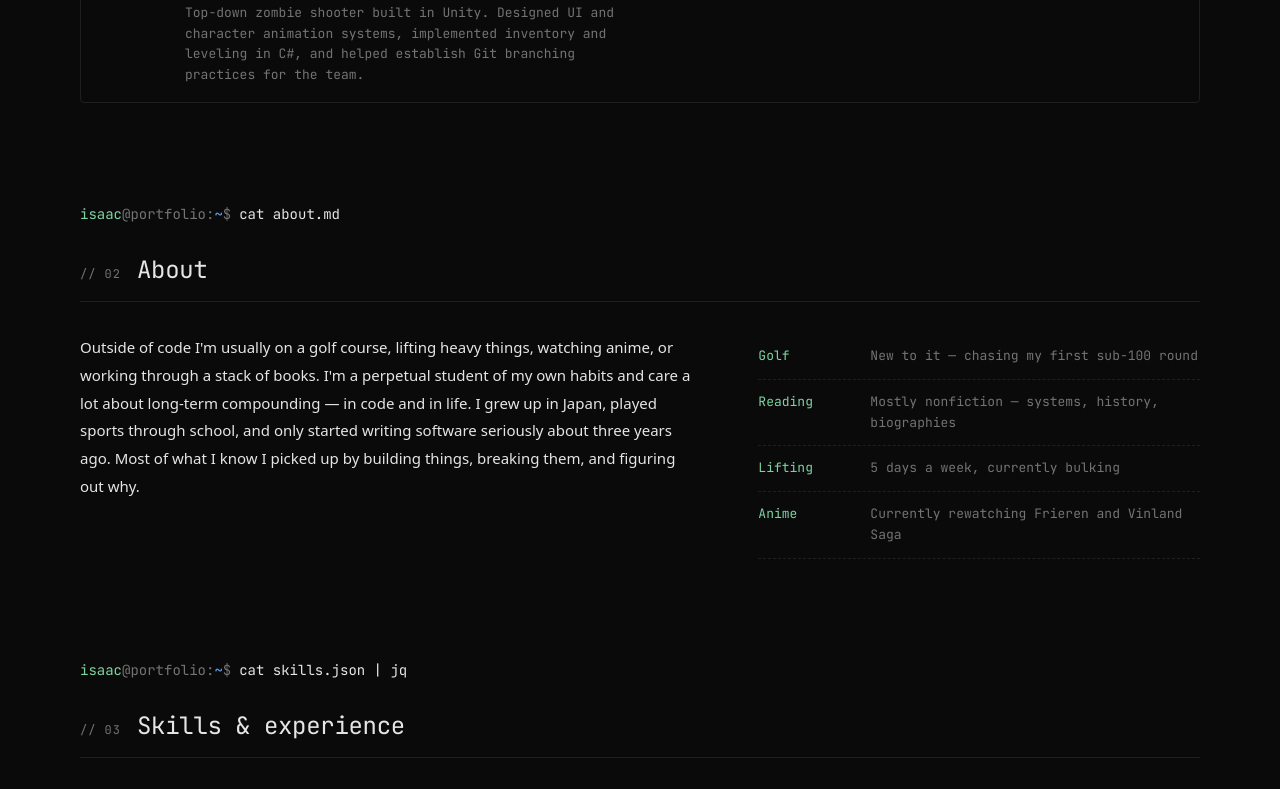
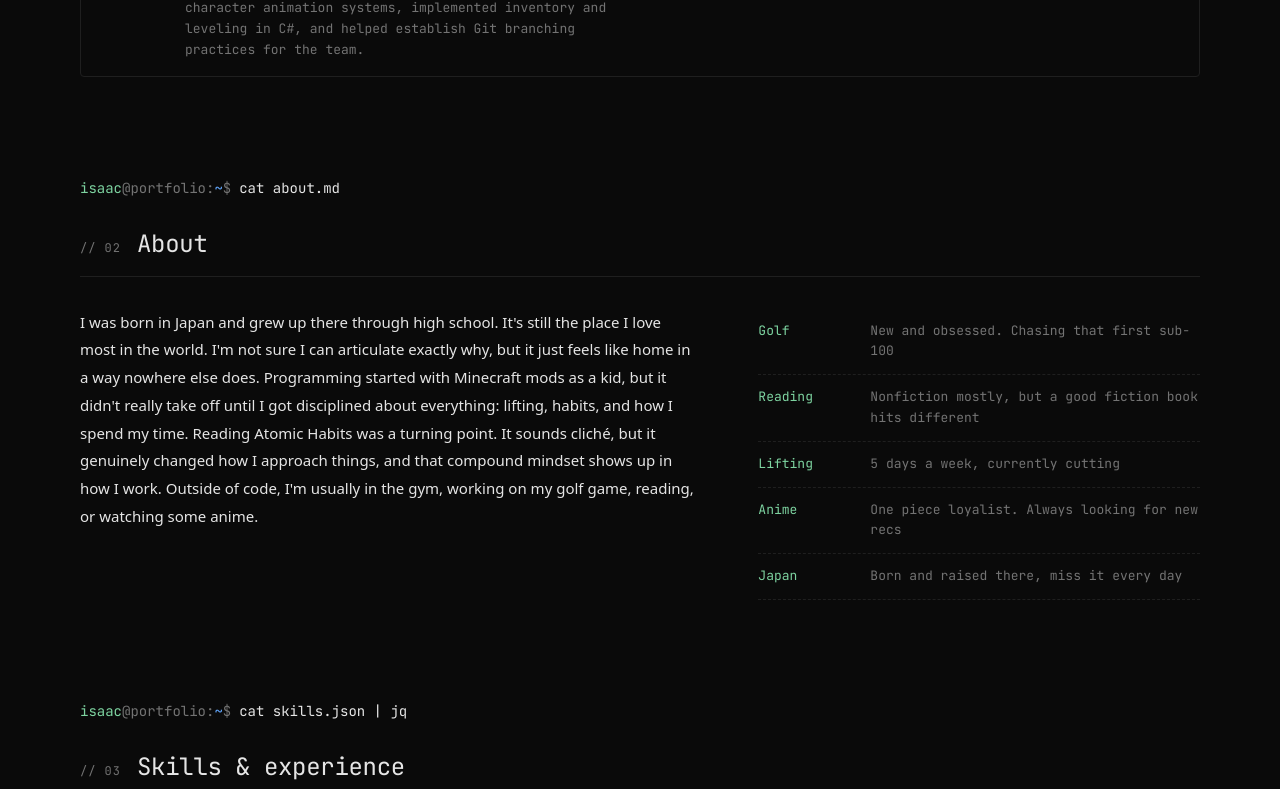
Before and after one commit to merleezy/portfolio-site, a React (Vite) app: page / in a window 1280 px wide. Shown: the part 1139-1928 px from the top of the page. Built offline with nearby package versions, Linux system fonts and the light colour scheme.

Commit message:
Update personal narrative and interests in portfolio data

```diff
--- a/src/data/portfolio.js
+++ b/src/data/portfolio.js
@@ -5,7 +5,7 @@ export const portfolio = {
   role: "Software Developer",
   location: "New Orleans, LA",
   intro:
-    "Recent computer science graduate from Florida State University. I spend most of my time building side projects, learning by shipping, and sharpening the fundamentals. This site is a quick look at what I've been working on.",
+    "CS grad from Florida State. I build things, break them, and learn more from the second part than the first.",
 
   status: "Open to new-grad roles - graduated Spring 2026",
 
@@ -61,15 +61,19 @@ export const portfolio = {
   ],
 
   about: {
-    body: "Outside of code I'm usually on a golf course, lifting heavy things, watching anime, or working through a stack of books. I'm a perpetual student of my own habits and care a lot about long-term compounding — in code and in life. I grew up in Japan, played sports through school, and only started writing software seriously about three years ago. Most of what I know I picked up by building things, breaking them, and figuring out why.",
+    body: "I was born in Japan and grew up there through high school. It's still the place I love most in the world. I'm not sure I can articulate exactly why, but it just feels like home in a way nowhere else does. Programming started with Minecraft mods as a kid, but it didn't really take off until I got disciplined about everything: lifting, habits, and how I spend my time. Reading Atomic Habits was a turning point. It sounds cliché, but it genuinely changed how I approach things, and that compound mindset shows up in how I work. Outside of code, I'm usually in the gym, working on my golf game, reading, or watching some anime.",
     interests: [
-      { label: "Golf", note: "New to it — chasing my first sub-100 round" },
+      { label: "Golf", note: "New and obsessed. Chasing that first sub-100" },
       {
         label: "Reading",
-        note: "Mostly nonfiction — systems, history, biographies",
+        note: "Nonfiction mostly, but a good fiction book hits different",
       },
-      { label: "Lifting", note: "5 days a week, currently bulking" },
-      { label: "Anime", note: "Currently rewatching Frieren and Vinland Saga" },
+      { label: "Lifting", note: "5 days a week, currently cutting" },
+      {
+        label: "Anime",
+        note: "One piece loyalist. Always looking for new recs",
+      },
+      { label: "Japan", note: "Born and raised there, miss it every day" },
     ],
   },
 
```
